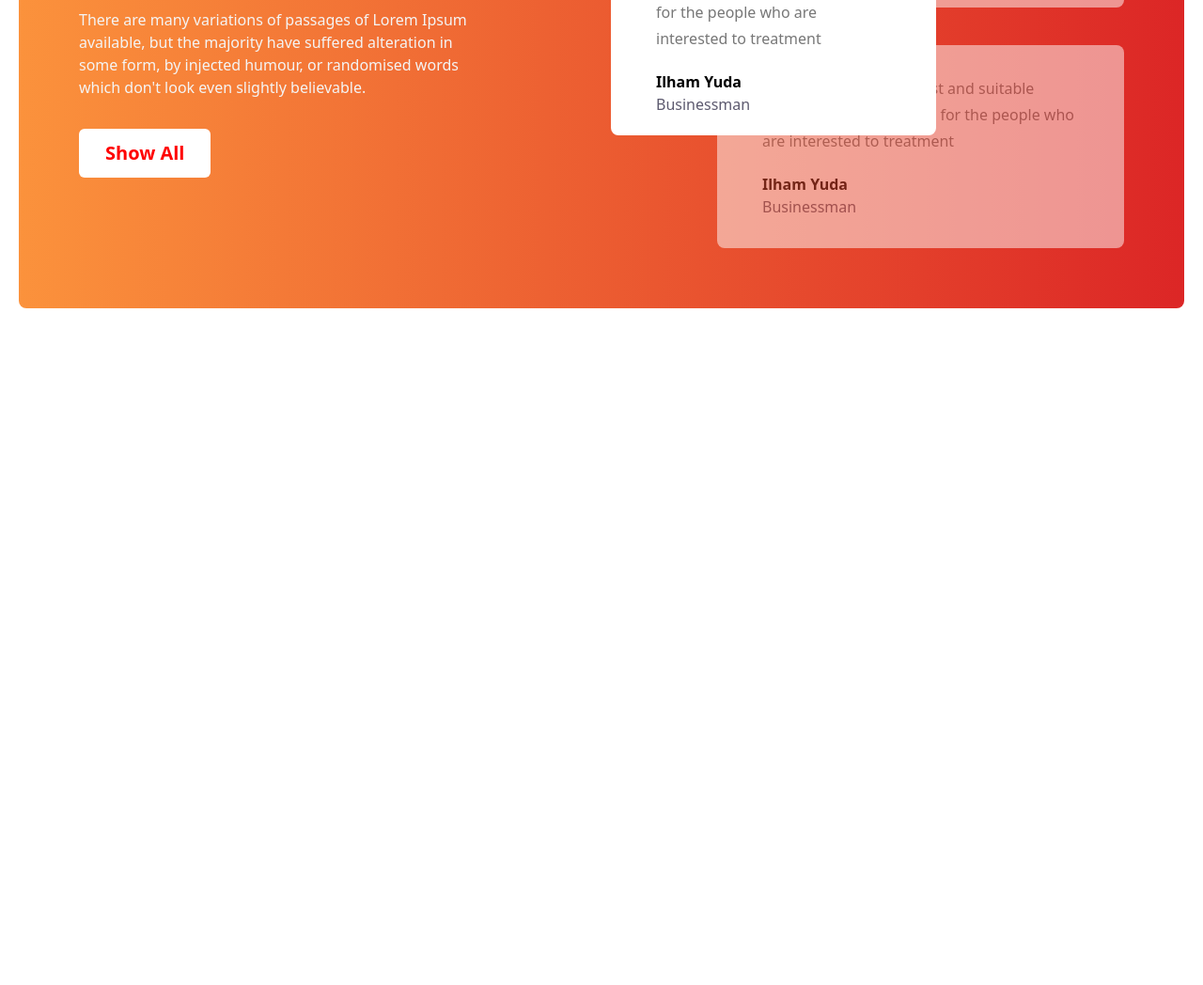
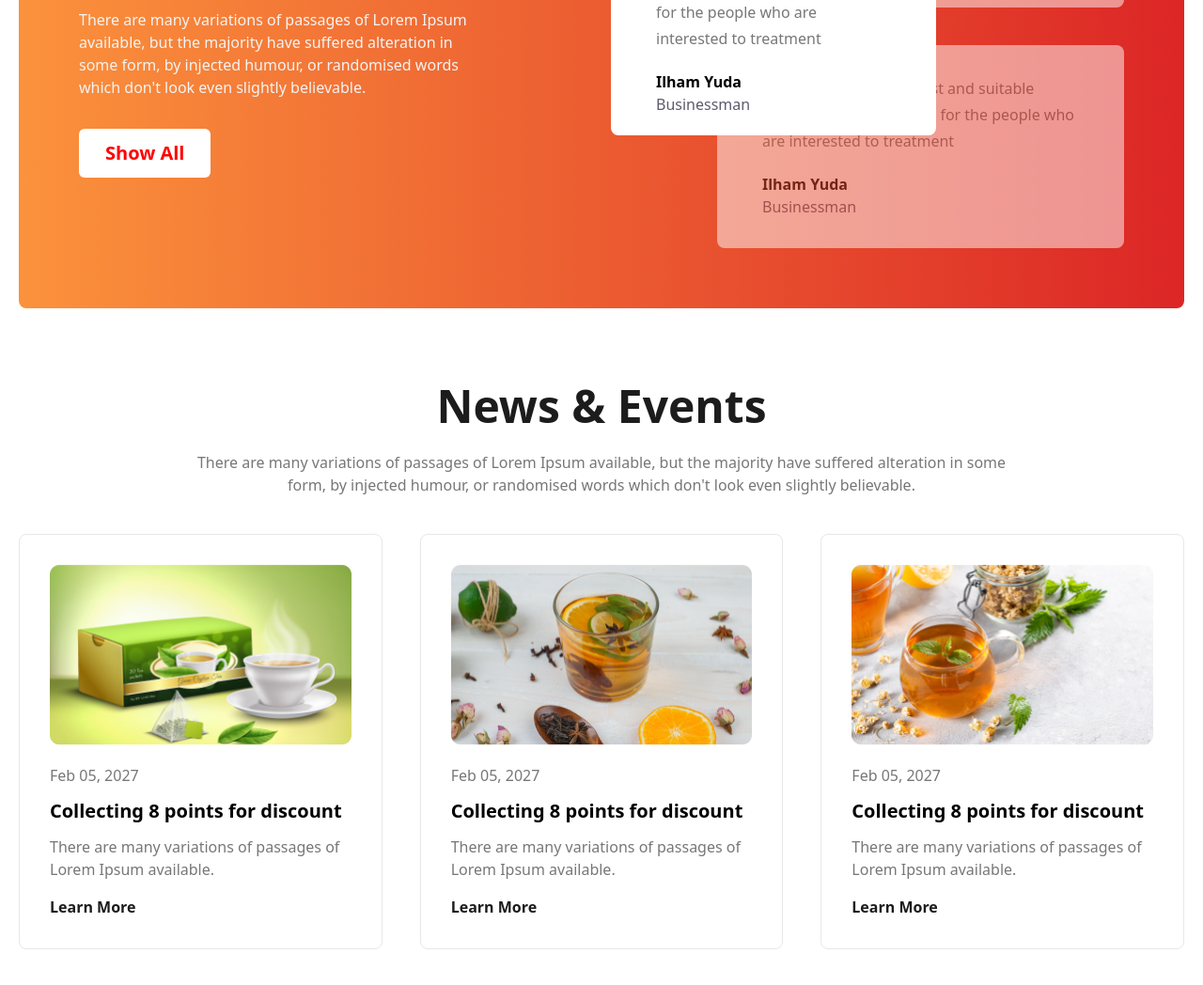
Before and after one commit to masud2005/tea-landing-page-with-tailwind-css, a website: page src/index.html in a window 1280 px wide. Shown: the part 2085-3133 px from the top of the page at 94% size. Before the commit the page ends 2413 px from the top, so only its background shows below. Drawn offline with Linux system fonts and the light colour scheme.

Commit message:
Added News & Events Section

```diff
--- a/src/index.html
+++ b/src/index.html
@@ -134,6 +134,37 @@
                 </div>
             </div>
         </section>
+
+        <!-- News & Events Section -->
+        <section class="container mx-auto my-20">
+            <div class="max-w-[900px] mx-auto ">
+                <h1 class="text-3xl md:text-5xl font-extrabold text-[#1C1C1C] text-center">News & Events</h1>
+                <p class="text-sm md:text-base font-medium text-[#777777] text-center leading-7 my-6">There are many variations of passages of Lorem Ipsum available, but the majority have suffered alteration in some form, by injected humour, or randomised words which don't look even slightly believable. </p>
+            </div>
+            <div class="grid grid-cols-1 md:grid-cols-2 lg:grid-cols-3 gap-10 mt-10">
+                <div class="p-8 border rounded-lg">
+                    <img class="w-full" src="../img/news-1.png" alt="News..">
+                    <p class="text-[#777777] font-medium mt-5">Feb 05, 2027</p>
+                    <h2 class="text-xl font-extrabold leading-7 py-3">Collecting 8 points for discount</h2>
+                    <p class="text-[#777777] font-medium">There are many variations of passages of Lorem Ipsum available.</p>
+                    <button class="text-[#1C1C1C] font-bold mt-4">Learn More</button>
+                </div>
+                <div class="p-8 border rounded-lg">
+                    <img class="w-full" src="../img/news-2.png" alt="News..">
+                    <p class="text-[#777777] font-medium mt-5">Feb 05, 2027</p>
+                    <h2 class="text-xl font-extrabold leading-7 py-3">Collecting 8 points for discount</h2>
+                    <p class="text-[#777777] font-medium">There are many variations of passages of Lorem Ipsum available.</p>
+                    <button class="text-[#1C1C1C] font-bold mt-4">Learn More</button>
+                </div>
+                <div class="p-8 border rounded-lg">
+                    <img class="w-full" src="../img/news-3.png" alt="News..">
+                    <p class="text-[#777777] font-medium mt-5">Feb 05, 2027</p>
+                    <h2 class="text-xl font-extrabold leading-7 py-3">Collecting 8 points for discount</h2>
+                    <p class="text-[#777777] font-medium">There are many variations of passages of Lorem Ipsum available.</p>
+                    <button class="text-[#1C1C1C] font-bold mt-4">Learn More</button>
+                </div>
+            </div>
+        </section>
     </main>
 
     <footer>
```
Also changed, not shown: src/output.css.
